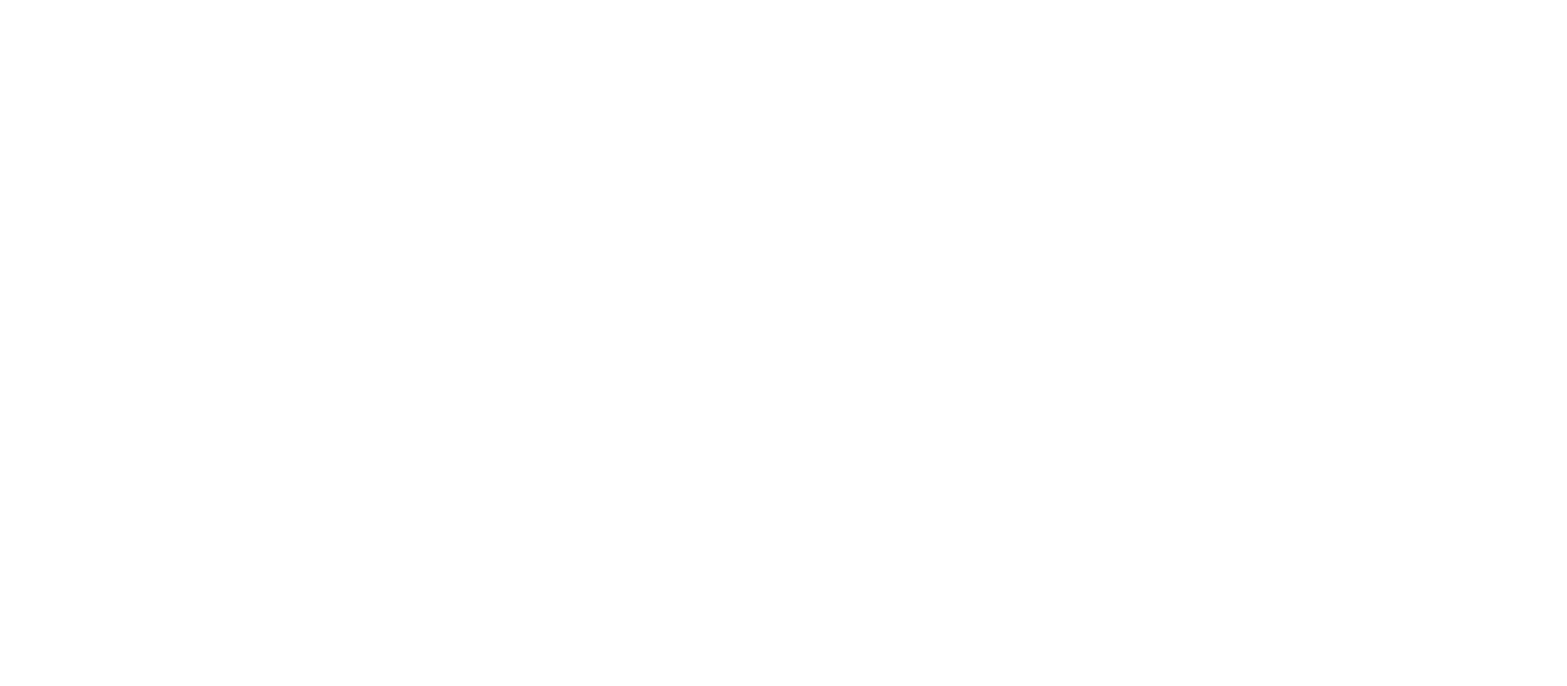
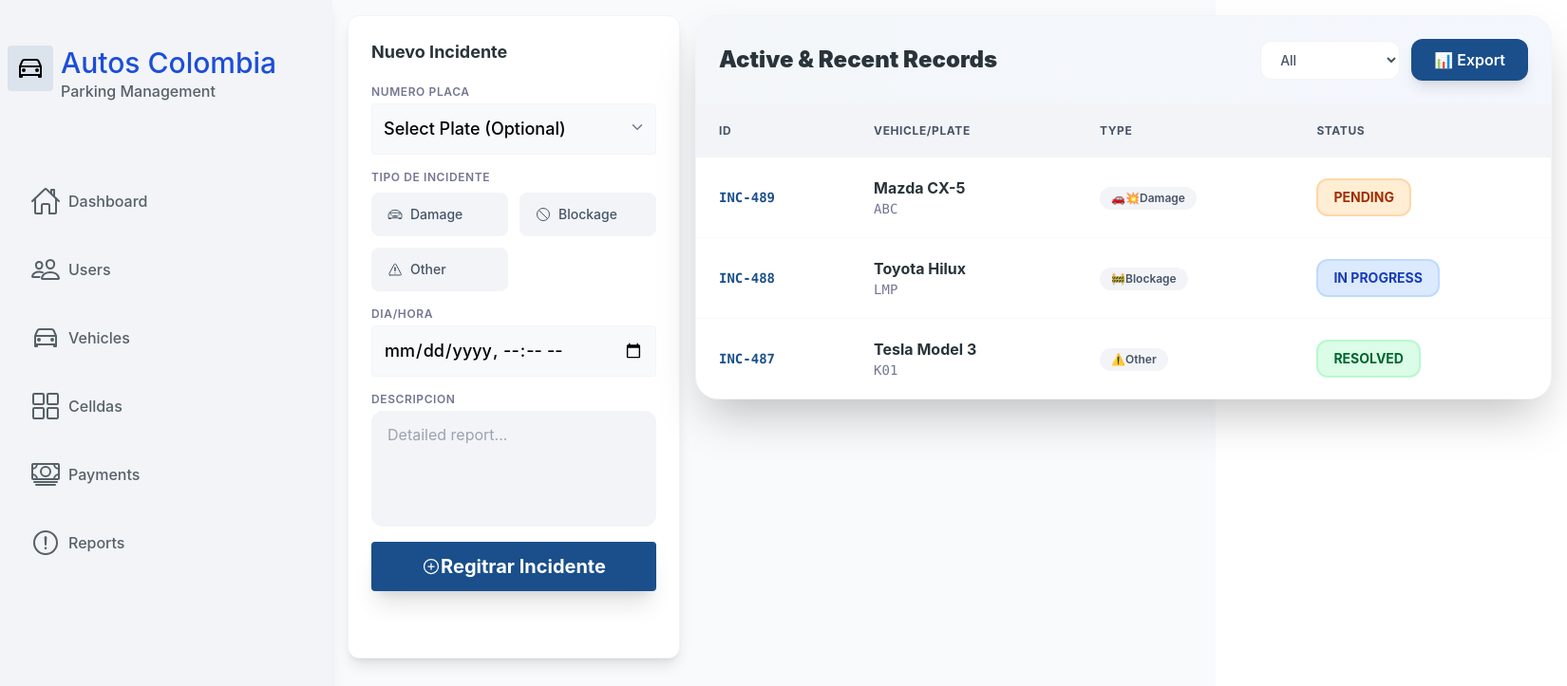
Before and after one commit to Kevin-AC/AutosColombia, a React (Vite) app in the folder frontend/: page /Incidentes in a window 1280 px wide. Before the commit this address had no page. Shown: the top 723 px of the page at 95% size, 1650 px wide, since content can reach past the window. Built offline with nearby package versions, Linux system fonts and the light colour scheme.

Commit message:
Feat: agregar página de gestión de incidentes con componentes de lista y nuevo incidente

```diff
--- /dev/null
+++ b/frontend/src/components/ListaIncidentes.jsx
@@ -0,0 +1,109 @@
+import { useState } from 'react';
+
+export default function ListaIncidentes({ className = '' }) {
+  const [filtro, setFiltro] = useState('All');
+  const records = [
+    {
+      id: 'INC-489',
+      placa: 'ABC',
+      vehicle: 'Mazda CX-5',
+      type: 'Damage',
+      status: 'PENDING'
+    },
+    {
+      id: 'INC-488',
+      placa: 'LMP',
+      vehicle: 'Toyota Hilux',
+      type: 'Blockage',
+      status: 'IN PROGRESS'
+    },
+    {
+      id: 'INC-487',
+      placa: 'K01',
+      vehicle: 'Tesla Model 3',
+      type: 'Other',
+      status: 'RESOLVED'
+    }
+  ];
+
+  const statusColors = {
+    PENDING: 'bg-orange-100 text-orange-800 border-orange-200',
+    'IN PROGRESS': 'bg-blue-100 text-blue-800 border-blue-200',
+    RESOLVED: 'bg-green-100 text-green-800 border-green-200'
+  };
+
+  const typeIcons = {
+    Damage: '🚗💥',
+    Blockage: '🚧',
+    Other: '⚠️'
+  };
+
+  return (
+    <section className={`bg-white rounded-3xl shadow-2xl border border-Neutral overflow-hidden ${className}`}>
+
+      <div className="p-6 border-b border-Neutral bg-linear-to-r from-Primary/5 to-BlueHover/5">
+        <div className="flex flex-col lg:flex-row lg:items-center lg:justify-between gap-4">
+          <h3 className="text-2xl font-black text-TitlePrimary">Active & Recent Records</h3>
+
+          <div className="flex items-center gap-3 flex-wrap">
+
+            <select
+              value={filtro}
+              onChange={(e) => setFiltro(e.target.value)}
+              className="px-4 py-2.5 border border-Neutral rounded-xl bg-white text-Secondary focus:ring-2 focus:ring-Primary focus:border-Primary text-sm font-medium"
+            >
+              <option>All</option>
+              <option>PENDING</option>
+              <option>IN PROGRESS</option>
+              <option>RESOLVED</option>
+            </select>
+
+            <button className="px-6 py-2.5 bg-Primary hover:bg-BlueHover text-white font-semibold rounded-xl shadow-lg hover:shadow-xl transition-all">
+              📊 Export
+            </button>
+          </div>
+        </div>
+      </div>
+
+
+      <div className="overflow-x-auto">
+        <table className="w-full min-w-[900px]">
+          <thead className="bg-Neutral">
+            <tr>
+              <th className="px-6 py-5 text-left text-xs font-bold text-Secondary uppercase tracking-wider">ID</th>
+              <th className="px-6 py-5 text-left text-xs font-bold text-Secondary uppercase tracking-wider">Vehicle/Plate</th>
+              <th className="px-6 py-5 text-left text-xs font-bold text-Secondary uppercase tracking-wider">Type</th>
+              <th className="px-6 py-5 text-left text-xs font-bold text-Secondary uppercase tracking-wider">Status</th>
+            </tr>
+          </thead>
+          <tbody className="divide-y divide-Neutral/50">
+            {records.map((record) => (
+              <tr key={record.id} className="hover:bg-Neutral/50 transition-colors">
+                <td className="px-6 py-5 font-mono text-sm font-bold text-Primary">
+                  {record.id}
+                </td>
+                <td className="px-6 py-5">
+                  <div>
+                    <div className="font-bold text-TitlePrimary">{record.vehicle}</div>
+                    <div className="text-sm text-Tertiary font-mono">{record.placa}</div>
+                  </div>
+                </td>
+                <td className="px-6 py-5">
+                  <span className="inline-flex items-center gap-1 px-3 py-1 rounded-full text-xs font-semibold bg-Neutral text-Secondary">
+                    {typeIcons[record.type] || '⚠️'}
+                    {record.type}
+                  </span>
+                </td>
+                <td className="px-6 py-5">
+                  <span className={`inline-flex px-4 py-2 rounded-xl text-sm font-bold border-2 ${statusColors[record.status]}`}>
+                    {record.status}
+                  </span>
+                </td>
+              </tr>
+            ))}
+          </tbody>
+        </table>
+      </div>
+    </section>
+  );
+}
--- a/frontend/src/components/MenuLateral.jsx
+++ b/frontend/src/components/MenuLateral.jsx
@@ -48,7 +48,7 @@
                             </Link>
                         </li>
                         <li>
-                            <Link to={'/'} className="NavLink">
+                            <Link to={'/Incidentes'} className="NavLink">
                                 <ion-icon name="alert-circle-outline" size={'large'}></ion-icon>
                                 <span>Reports</span>
                             </Link>
--- /dev/null
+++ b/frontend/src/components/NuevoIncidente.jsx
@@ -0,0 +1,90 @@
+import { useState } from "react";
+
+export default function NuevoIncidente() {
+
+    const [tipo, setTipo] = useState("");
+
+    const tipos = [
+        { id: "damage", label: "Damage", icon: "car-sport-outline" },
+        { id: "blockage", label: "Blockage", icon: "ban-outline" },
+        { id: "other", label: "Other", icon: "warning-outline" }
+    ];
+
+    return (
+        <div className="w-[350px] h-[678px] bg-white rounded-xl shadow-lg border border-Neutral p-6 flex flex-col gap-5">
+            <h2 className="text-lg font-bold text-TitlePrimary">
+                Nuevo Incidente
+            </h2>
+
+            <form className="flex flex-col gap-4">
+                <div className="flex flex-col gap-1">
+                    <label className="text-xs font-semibold text-Tertiary tracking-wider uppercase">
+                        numero placa
+                    </label>
+                    <div className="relative">
+                        <select className="w-full appearance-none inputRegistro">
+                            <option>Select Plate (Optional)</option>
+                        </select>
+                        <div className="absolute right-3 top-1/2 -translate-y-1/2 text-Tertiary">
+                            <ion-icon name="chevron-down-outline"></ion-icon>
+                        </div>
+                    </div>
+                </div>
+                <div className="flex flex-col gap-2">
+                    <label className="text-xs font-semibold text-Tertiary tracking-wider uppercase">
+                        tipo de Incidente
+                    </label>
+                    <div className="grid grid-cols-2 gap-3">
+                        {tipos.map((item) => (
+                            <button
+                                key={item.id}
+                                type="button"
+                                onClick={() => setTipo(item.id)}
+                                className={`flex items-center gap-2 px-4 py-3 rounded-lg border transition
+                                ${tipo === item.id
+                                        ? "bg-Primary/10 border-Primary text-Primary"
+                                        : "bg-Neutral border-Neutral text-Secondary hover:bg-Neutral/70"
+                                    }`}
+                            >
+                                <ion-icon name={item.icon}></ion-icon>
+                                <span className="text-sm font-medium">
+                                    {item.label}
+                                </span>
+                            </button>
+                        ))}
+
+                    </div>
+                </div>
+                <div className="flex flex-col gap-1">
+                    <label className="text-xs font-semibold text-Tertiary tracking-wider uppercase">
+                        dia/hora
+                    </label>
+
+                    <input
+                        type="datetime-local"
+                        className="inputRegistro"
+                    />
+                </div>
+                <div className="flex flex-col gap-1">
+                    <label className="text-xs font-semibold text-Tertiary tracking-wider uppercase">
+                        descripcion
+                    </label>
+                    <textarea
+                        rows="4"
+                        placeholder="Detailed report..."
+                        className="w-full bg-Neutral border border-Neutral rounded-xl px-4 py-3 text-Secondary outline-none focus:ring-2 focus:ring-Primary resize-none"
+                    ></textarea>
+                </div>
+                <button
+                    type="submit"
+                    className="buttonSubmit "
+                >
+                    <ion-icon name="add-circle-outline"></ion-icon>
+                    Regitrar Incidente
+                </button>
+
+            </form>
+
+        </div>
+    );
+}
--- a/frontend/src/main.jsx
+++ b/frontend/src/main.jsx
@@ -7,6 +7,7 @@
 import GestionVehiculos from './pages/GestionVehiculos.jsx';
 import GestionCeldas from './pages/GestionCeldas.jsx'
 import GestionPagos from './pages/GestionPagos.jsx'
+import GestionIncidentes from './pages/GestionIncidentes.jsx';
 
 createRoot(document.getElementById('root')).render(
   <BrowserRouter>
@@ -16,6 +17,7 @@
       <Route path="/Vehiculos" element={<GestionVehiculos />} />
       <Route path="/Celdas" element={<GestionCeldas />} />
       <Route path="/Pagos" element={<GestionPagos />} />
+      <Route path='/Incidentes' element={<GestionIncidentes/>}/>
 
     </Routes>
   </BrowserRouter>
--- /dev/null
+++ b/frontend/src/pages/GestionIncidentes.jsx
@@ -0,0 +1,17 @@
+import ListaIncidentes from "../components/ListaIncidentes";
+import MenuLateral from "../components/MenuLateral";
+import NuevoIncidente from "../components/NuevoIncidente";
+
+export default function GestionIncidentes(){
+    return(
+        <main className="flex bg-MainBackground">
+            <article>
+                <MenuLateral/>
+            </article>
+            <section className="flex items-start justify-around gap-4 p-4">
+                <NuevoIncidente/>
+                <ListaIncidentes/>
+            </section>
+        </main>
+    )
+}
```
